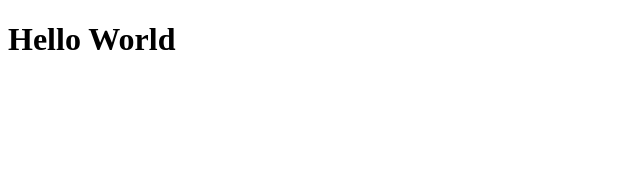
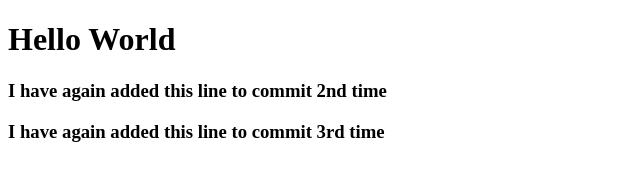
Before and after one commit to Suman-Neupane/Learn-github, a plain HTML site: page index.html in a window 1280 px wide. Shown: the whole page, without its empty margins (0-640 px from the left). Drawn offline with Linux system fonts and the light colour scheme.

Commit message:
for 2nd commit
Just try

```diff
--- a/index.html
+++ b/index.html
@@ -7,5 +7,7 @@
   </head>
   <body>
     <h1>Hello World</h1>
+    <h3>I have again added this line to commit 2nd time</h3>
+    <h3>I have again added this line to commit 3rd time</h3>
   </body>
 </html>
```
